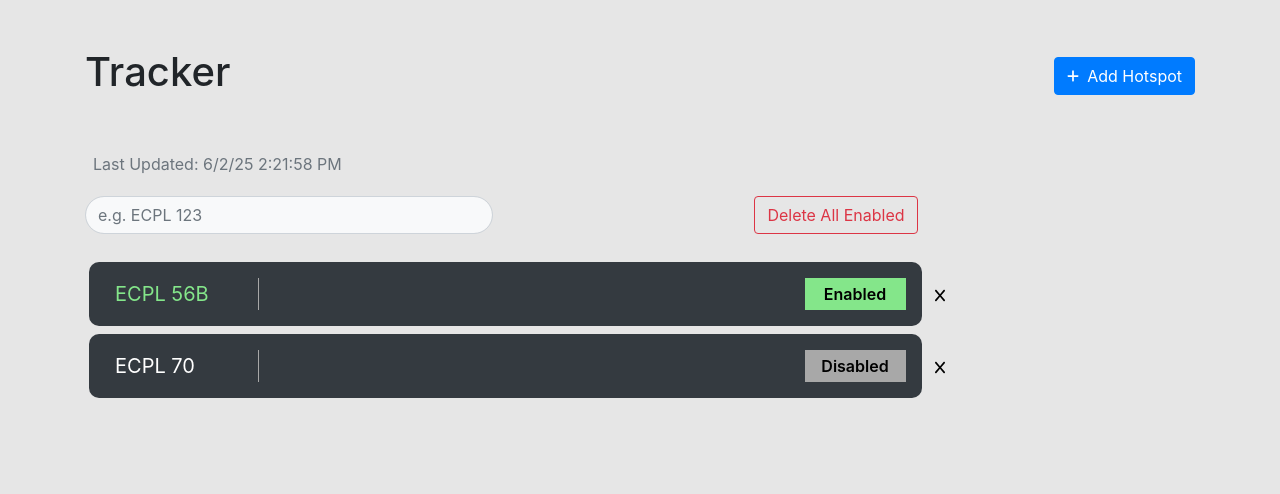
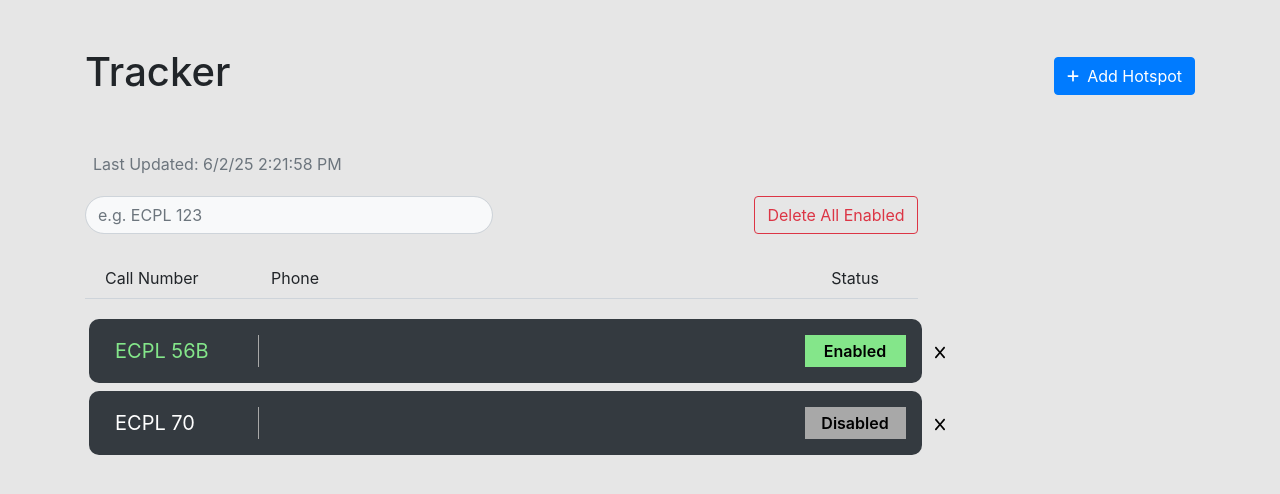
Before and after one commit to ckim-dot/hotspot_tracker, a Flask app: page / in a window 1280 px wide. Shown: the part 56-550 px from the top of the page. Run offline with Flask 3, Linux system fonts and the light colour scheme; data comes from the database, SQL or seed files in the repository; some libraries are stand-ins or nearby versions.

Commit message:
Add a label bar.

```diff
--- a/app.py
+++ b/app.py
@@ -218,7 +218,7 @@ def create():
         call_number = location + " " + tag
 
         is_disabled = 'disable' == request.form['disabled']
-        phone = request.form['phone'] if request.form['phone'] != "" else ""
+        phone = request.form['phone'] if request.form['phone'] != "" else "none"
         conn = get_db_connection()
 
         # check if the call_number already exists
@@ -242,7 +242,7 @@ def edit(id):
 
         is_disabled = 'disable' == request.form['disabled']
         call_number = request.form['name']
-        phone = request.form['phone'] if request.form['phone'] != "" else ""
+        phone = request.form['phone'] if request.form['phone'] != "" else "none"
 
         # check if call_number changed to a taken one
         if original_cn != call_number and exists_in_db(call_number):
--- a/templates/index.html
+++ b/templates/index.html
@@ -177,6 +177,29 @@
       </div>
     </div>
   </div>
+  <div class="d-flex flex-row w-100 justify-content-start">
+    <div class="w-75 m-1 text-black" style="border-radius: 10px">
+          <div
+            class="d-flex flex-row pl-3 pr-3 justify-content-between align-items-center"
+          >
+            <div class="d-flex w-25 flex-row align-items-center justify-content-between">
+              Call Number
+              <div class="d-flex flex-row align-items-center justify-content-between w-25 pl-3">
+                Phone
+              </div>
+            </div>
+            <div
+              class="d-flex justify-content-center align-items-center"
+              style="width: 101px; height: 32px"
+            >
+              Status
+            </div>
+          </div>
+        </div>
+  </div>
+
+  <div class="d-flex flex-row w-75 justify-content-start mb-3" style="background-color: #ced4da; height:1px"></div>
+
   <div id="search-results">
     {% if hotspots | length == 0 %}
     <div class="d-flex flex-column justify-content-center align-items-center" style="height: 50vh; color: #d3d3d3">
```
